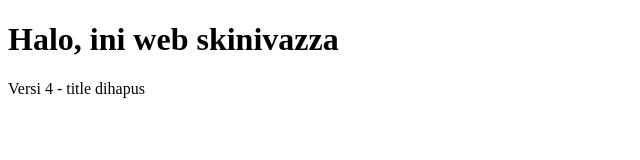
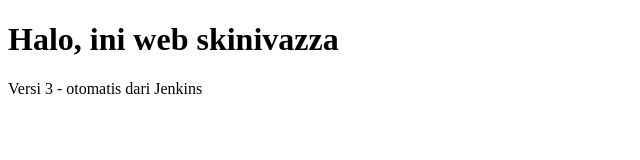
Before and after one commit to kurniawatifadhilah1106-ui/-latihan-cicd, a plain HTML site: page public/index.html in a window 1280 px wide. Shown: the full height of the page, 0-640 px from the left. Drawn offline with Linux system fonts and the light colour scheme.

Commit message:
otomatis dari Jenkins

```diff
--- a/public/index.html
+++ b/public/index.html
@@ -2,10 +2,10 @@
 <html lang="id">
 <head>
     <meta charset="UTF-8">
-
+    <title>Website CI/CD</title>
 </head>
 <body>
     <h1>Halo, ini web skinivazza</h1>
-    <p>Versi 4 - title dihapus</p>
+    <p>Versi 3 - otomatis dari Jenkins</p>
 </body>
 </html>
```
